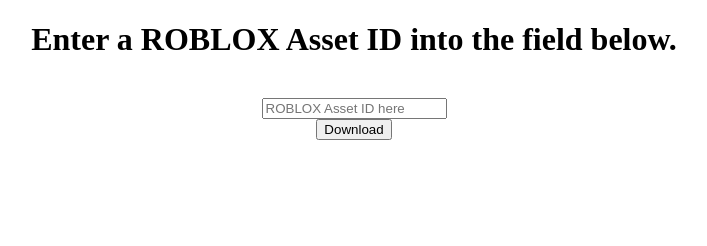
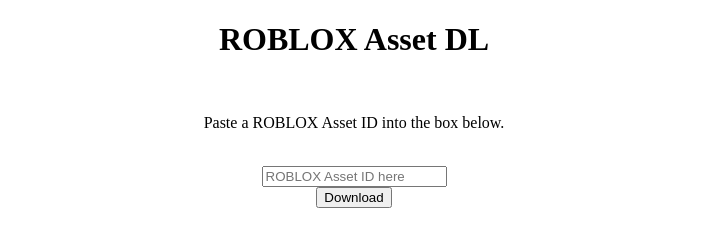
Before and after one commit to LingleDev/Roblox-Asset-DL, a plain HTML site: page index.html in a window 1280 px wide. Shown: the whole page, without its empty margins (286-993 px from the left). Drawn offline with Linux system fonts and the light colour scheme.

Commit message:
Update index.html

```diff
--- a/index.html
+++ b/index.html
@@ -7,11 +7,13 @@
 
   <body>
     <center>
-      <h1> Enter a ROBLOX Asset ID into the field below.</h1>
+      <h1> ROBLOX Asset DL </h1>
+      <br>
+      <p>Paste a ROBLOX Asset ID into the box below.</p>
       <br>
       <input id="txt1" type="text" placeholder="ROBLOX Asset ID here">
       <br>
-      <button onclick="window.open(`https://assetgame.roblox.com/Asset?id=${document.getElementById('txt1').value}`)">Download</button>
+      <button onclick="window.open(`https://assetgame.roblox.com/Asset?id=${document.getElementById('txt1').value}`)", "_blank">Download</button>
     </center>
   </body>
 </html>
```
